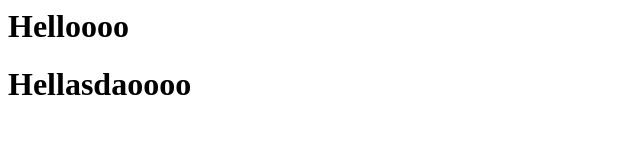
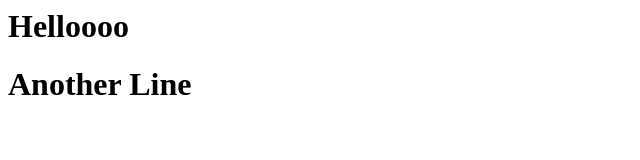
Before and after one commit to Benji1155/MaxPresley, a plain HTML site: page index.html in a window 1280 px wide. Shown: the whole page, without its empty margins (0-640 px from the left). Drawn offline with Linux system fonts and the light colour scheme.

Commit message:
Update index.html
Update

```diff
--- a/index.html
+++ b/index.html
@@ -1,2 +1,2 @@
 <h1> Helloooo </h1>
-<h1> Hellasdaoooo </h1>
+<h1> Another Line </h1>
```
